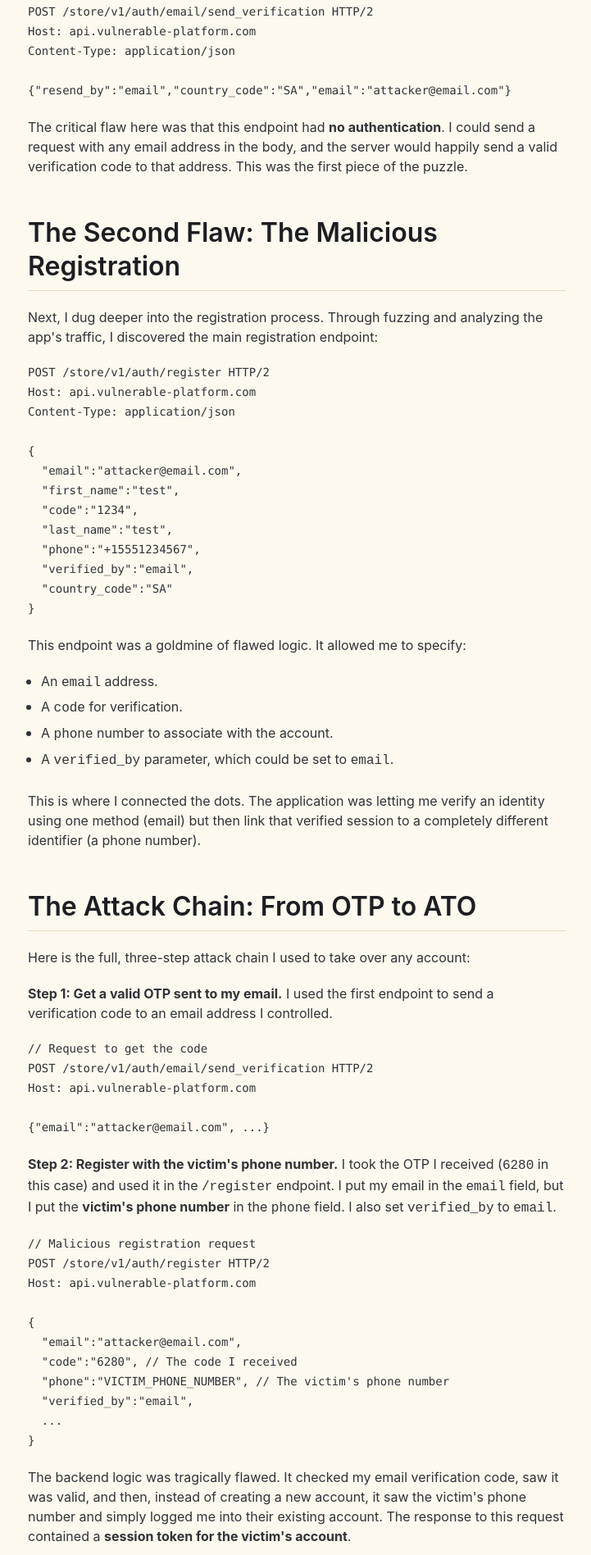
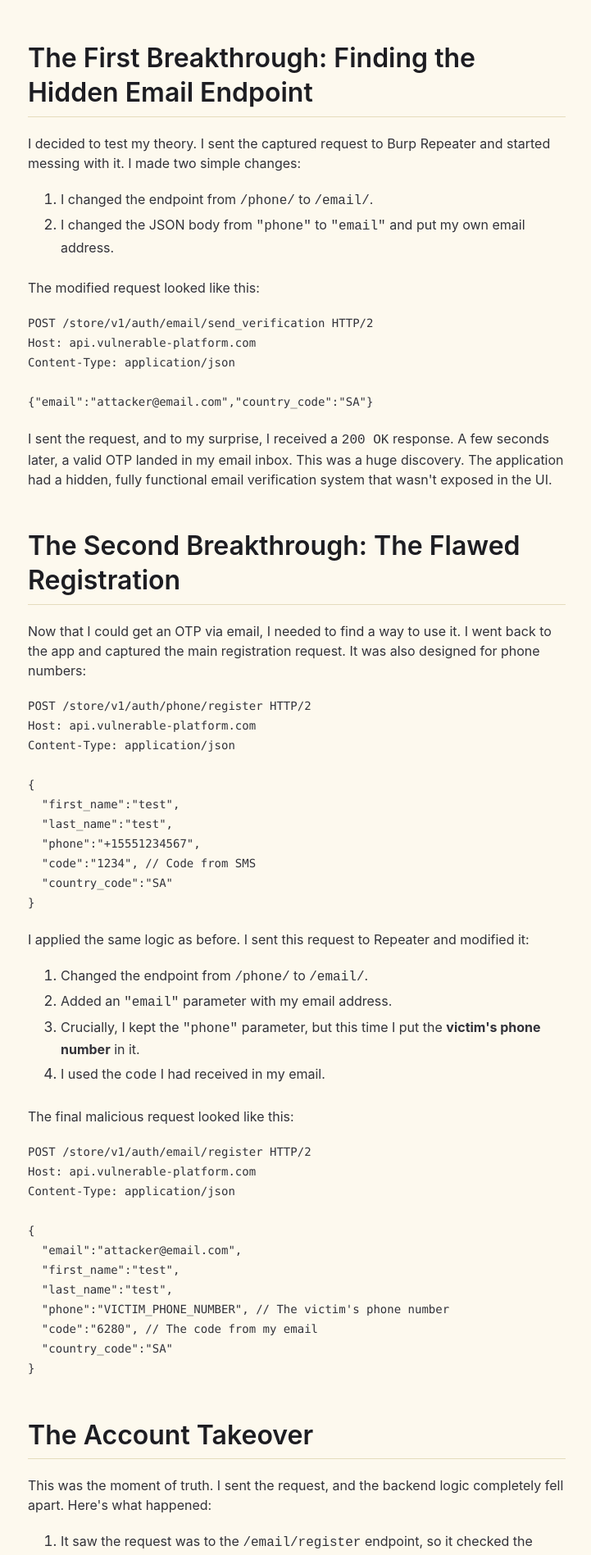
Before and after one commit to Ibrahim-sec/Ibrahim-sec.github.io, a Gatsby site: page /Zero-Click-Account-Takeover-Through-Broken-Registration-Logic/ in a window 1280 px wide. Shown: the part 903-2800 px from the top of the page at 82% size, without its empty margins (290-1011 px from the left). Built offline with nearby package versions, Linux system fonts and the light colour scheme; Gatsby itself is replaced by a stand-in of ours; some packages are replaced by stand-ins of ours; code samples lack their colours; a web font is replaced by a local one.

Commit message:
Update Zero-Click-Account-Takeover-Through-Broken-Registration-Logic.md

````diff
--- a/content/posts/Zero-Click-Account-Takeover-Through-Broken-Registration-Logic.md
+++ b/content/posts/Zero-Click-Account-Takeover-Through-Broken-Registration-Logic.md
@@ -11,127 +11,123 @@ tags:
 ---
 
 
-What up, fellow hackers and bug bounty hunters! Today, I'm breaking down a critical, no-interaction account takeover vulnerability I discovered on a major e-commerce platform. This is a story of how I chained together several flawed API endpoints to hijack any user's account simply by knowing their phone number, without them ever clicking a link or entering a password.
+What up, fellow hackers and bug bounty hunters! Today, I'm breaking down a critical account takeover vulnerability I found on a mobile app that was supposed to be phone-only. This is a story of how I discovered hidden email endpoints by manipulating API requests, bypassed the entire phone verification process, and hijacked any user's account with just their phone number.
 
-## The Discovery: A New Mobile App
+## The Discovery: A Phone-Only System
 
-My journey began while testing a new mobile app released by the platform. The app used phone number authentication as its primary login method. During the initial setup, the app asks for your phone number and sends you an OTP. This is a standard flow, but I wanted to see what was happening under the hood. I fired up Burp Suite to intercept the mobile app's traffic.
+I was testing a mobile app that used phone numbers exclusively for registration and login. There was no visible option to use an email address anywhere. The flow was simple: you enter your phone number, get an OTP via SMS, and you're in.
 
-## The First Flaw: Unauthenticated OTP Generation
+I started by intercepting the traffic with Burp Suite to see how this worked. The initial request to send an OTP looked something like this:
 
-As I was exploring the app, I found an interesting endpoint that was used to send verification codes. When I requested to resend the code via email, I captured the following request:
+```http
+POST /store/v1/auth/phone/send_verification HTTP/2
+Host: api.vulnerable-platform.com
+Content-Type: application/json
+
+{"phone":"+15551234567","country_code":"SA"}
+```
+
+This was a standard request. But as a hacker, I'm always curious about what's *not* visible. What if the developers had built email functionality but hadn't enabled it in the app?
+
+## The First Breakthrough: Finding the Hidden Email Endpoint
+
+I decided to test my theory. I sent the captured request to Burp Repeater and started messing with it. I made two simple changes:
+
+1.  I changed the endpoint from `/phone/` to `/email/`.
+2.  I changed the JSON body from `"phone"` to `"email"` and put my own email address.
+
+The modified request looked like this:
 
 ```http
 POST /store/v1/auth/email/send_verification HTTP/2
 Host: api.vulnerable-platform.com
 Content-Type: application/json
 
-{"resend_by":"email","country_code":"SA","email":"attacker@email.com"}
+{"email":"attacker@email.com","country_code":"SA"}
 ```
 
-The critical flaw here was that this endpoint had **no authentication**. I could send a request with any email address in the body, and the server would happily send a valid verification code to that address. This was the first piece of the puzzle.
+I sent the request, and to my surprise, I received a `200 OK` response. A few seconds later, a valid OTP landed in my email inbox. This was a huge discovery. The application had a hidden, fully functional email verification system that wasn't exposed in the UI.
 
-## The Second Flaw: The Malicious Registration
+## The Second Breakthrough: The Flawed Registration
 
-Next, I dug deeper into the registration process. Through fuzzing and analyzing the app's traffic, I discovered the main registration endpoint:
+Now that I could get an OTP via email, I needed to find a way to use it. I went back to the app and captured the main registration request. It was also designed for phone numbers:
 
 ```http
-POST /store/v1/auth/register HTTP/2
+POST /store/v1/auth/phone/register HTTP/2
+Host: api.vulnerable-platform.com
+Content-Type: application/json
+
+{
+  "first_name":"test",
+  "last_name":"test",
+  "phone":"+15551234567",
+  "code":"1234", // Code from SMS
+  "country_code":"SA"
+}
+```
+
+I applied the same logic as before. I sent this request to Repeater and modified it:
+
+1.  Changed the endpoint from `/phone/` to `/email/`.
+2.  Added an `"email"` parameter with my email address.
+3.  Crucially, I kept the `"phone"` parameter, but this time I put the **victim's phone number** in it.
+4.  I used the `code` I had received in my email.
+
+The final malicious request looked like this:
+
+```http
+POST /store/v1/auth/email/register HTTP/2
 Host: api.vulnerable-platform.com
 Content-Type: application/json
 
 {
   "email":"attacker@email.com",
   "first_name":"test",
-  "code":"1234",
   "last_name":"test",
-  "phone":"+15551234567",
-  "verified_by":"email",
+  "phone":"VICTIM_PHONE_NUMBER", // The victim's phone number
+  "code":"6280", // The code from my email
   "country_code":"SA"
 }
 ```
 
-This endpoint was a goldmine of flawed logic. It allowed me to specify:
+## The Account Takeover
 
-*   An `email` address.
-*   A `code` for verification.
-*   A `phone` number to associate with the account.
-*   A `verified_by` parameter, which could be set to `email`.
+This was the moment of truth. I sent the request, and the backend logic completely fell apart. Here's what happened:
 
-This is where I connected the dots. The application was letting me verify an identity using one method (email) but then link that verified session to a completely different identifier (a phone number).
+1.  It saw the request was to the `/email/register` endpoint, so it checked the `code` against the one it had sent to my email.
+2.  The code was valid, so it considered my session verified.
+3.  Then, instead of creating a new account, it looked at the `phone` parameter. It saw the victim's phone number, which was already registered.
+4.  Instead of returning an error like "phone number already exists," it simply **merged my verified session with the victim's existing account**.
 
-## The Attack Chain: From OTP to ATO
+The response to my request contained a **session cookie for the victim's account**. I was in. I had full control, all without the victim ever knowing.
 
-Here is the full, three-step attack chain I used to take over any account:
+## The Impact: Silent, Mass Account Takeover
 
-**Step 1: Get a valid OTP sent to my email.**
-I used the first endpoint to send a verification code to an email address I controlled.
+This vulnerability was critical because it was a silent, no-interaction account takeover. An attacker could:
 
-```http
-// Request to get the code
-POST /store/v1/auth/email/send_verification HTTP/2
-Host: api.vulnerable-platform.com
-
-{"email":"attacker@email.com", ...}
-```
-
-**Step 2: Register with the victim's phone number.**
-I took the OTP I received (`6280` in this case) and used it in the `/register` endpoint. I put my email in the `email` field, but I put the **victim's phone number** in the `phone` field. I also set `verified_by` to `email`.
-
-```http
-// Malicious registration request
-POST /store/v1/auth/register HTTP/2
-Host: api.vulnerable-platform.com
-
-{
-  "email":"attacker@email.com",
-  "code":"6280", // The code I received
-  "phone":"VICTIM_PHONE_NUMBER", // The victim's phone number
-  "verified_by":"email",
-  ...
-}
-```
-
-The backend logic was tragically flawed. It checked my email verification code, saw it was valid, and then, instead of creating a new account, it saw the victim's phone number and simply logged me into their existing account. The response to this request contained a **session token for the victim's account**.
-
-**Step 3: Confirm the takeover.**
-With the victim's session token in hand, I could now impersonate them completely. I found a profile update endpoint and used the token to change their name, proving I had full control.
-
-```http
-// Using the leaked token to modify the victim's profile
-POST /store/v1/profile/update HTTP/2
-Host: api.vulnerable-platform.com
-Authorization: Bearer VICTIM_SESSION_TOKEN
-
-[...form data to change name...]
-```
-
-The request was successful. I had achieved a complete, no-interaction account takeover.
-
-## The Impact: Critical PII and Data Manipulation
-
-This vulnerability was critical. An attacker could:
-
-*   **Take over any user account** with only their phone number.
-*   **Access and steal sensitive PII**, including full name, address, order history, and potentially stored payment information.
-*   **Modify user data**, which could be used for fraud or to cause reputational damage.
+*   **Systematically take over any account** with just a phone number.
+*   **Access and steal all PII**, including order history, addresses, and more.
+*   **Place fraudulent orders** or manipulate the victim's account.
 
 ## Steps to Reproduce
 
-1.  **Request a verification code** to an attacker-controlled email using the `/store/v1/auth/email/send_verification` endpoint.
-2.  **Use the received code** in a request to the `/store/v1/auth/register` endpoint.
-3.  In the registration request, set the `email` to the attacker's email, `verified_by` to `email`, and the `phone` to the **victim's phone number**.
-4.  **Capture the session token** from the response.
-5.  **Use the captured token** in the `Authorization` header to make authenticated requests on behalf of the victim, such as updating their profile.
+1.  **Discover the hidden email verification endpoint** by modifying the `/phone/send_verification` request to `/email/send_verification` and changing the body to use an email parameter. Request an OTP to an attacker-controlled email.
+2.  **Capture the phone registration request** to `/phone/register`.
+3.  **Modify the registration request**:
+    *   Change the endpoint to `/email/register`.
+    *   Add your email and the OTP you received.
+    *   Set the `phone` parameter to the **victim's phone number**.
+4.  **Send the request** and capture the session cookie from the response.
+5.  **Use the session cookie** to make authenticated requests as the victim.
 
 ## The Fix
 
-The core of the fix is to ensure that the verification method is tied to the identifier being claimed. The backend should:
+The fix requires a fundamental change in the authentication logic:
 
-1.  **Never trust the `verified_by` parameter**. The system should decide how to verify based on the identifier provided.
-2.  If a user registers with a phone number that already exists, the system must **send the OTP to that phone number**, not to an email address provided in the same request.
-3.  The `/send_verification` endpoint should have authentication and rate limiting to prevent abuse.
+1.  **Enforce a Single Identifier**: The registration process should not allow mixing identifiers. If the verification is done via email, the resulting account should be linked to that email, not a phone number provided in the same request.
+2.  **Proper Uniqueness Checks**: When a phone number is provided, the system must check if it exists and, if so, force the user to log in or reset their password using that phone number, not bypass it with an email verification.
+3.  **Disable Unused Endpoints**: If the email registration flow is not intended to be used, the endpoints should be disabled entirely.
 
 ## Conclusion
 
-This was a textbook example of a broken authentication flow. By chaining together several logical flaws, I was able to achieve a critical impact with zero interaction from the victim. It's a powerful reminder to always map out the entire authentication and registration process and question every assumption the application makes. Happy hacking!
+This was a thrilling vulnerability to find. It started with simple curiosity—what if I change `/phone` to `/email`?—and ended with a full account takeover. It's a powerful lesson in not trusting what you see in the UI and always probing for hidden or alternative logic flows in the backend. Happy hacking!
````
